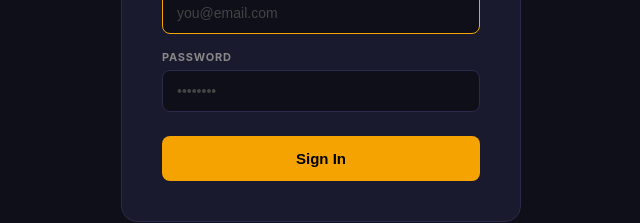
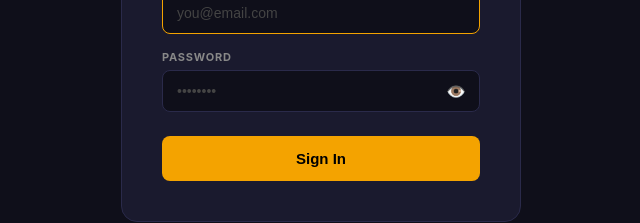
Before and after one commit to thefastwayai-boop/jt-solar-dashboard, a Next.js app: page /login in a window 1280 px wide. Shown: the part 400-623 px from the top of the page, without its empty margins (319-959 px from the left). Built offline with nearby package versions, Linux system fonts and the light colour scheme.

Commit message:
Update login.js

```diff
--- a/pages/login.js
+++ b/pages/login.js
@@ -4,10 +4,11 @@ import Head from 'next/head'
 
 export default function Login() {
   const router = useRouter()
-  const [email, setEmail]       = useState('')
-  const [password, setPassword] = useState('')
-  const [error, setError]       = useState('')
-  const [loading, setLoading]   = useState(false)
+  const [email, setEmail]         = useState('')
+  const [password, setPassword]   = useState('')
+  const [showPass, setShowPass]   = useState(false)
+  const [error, setError]         = useState('')
+  const [loading, setLoading]     = useState(false)
 
   async function handleSubmit(e) {
     e.preventDefault()
@@ -54,13 +55,18 @@ export default function Login() {
             </div>
             <div className="field">
               <label>Password</label>
+              <div className="pass-wrap">
                 <input
-                type="password"
+                  type={showPass ? 'text' : 'password'}
                   value={password}
                   onChange={e => setPassword(e.target.value)}
                   placeholder="••••••••"
                   required
                 />
+                <button type="button" className="show-btn" onClick={() => setShowPass(!showPass)}>
+                  {showPass ? '🙈' : '👁️'}
+                </button>
+              </div>
             </div>
             {error && <div className="error">{error}</div>}
             <button type="submit" disabled={loading}>
@@ -86,6 +92,10 @@ export default function Login() {
         input { width:100%; background:#0f0f1a; border:1px solid #2a2a4a; border-radius:8px; color:#fff; font-size:14px; padding:12px 14px; outline:none; transition:border-color .2s; }
         input:focus { border-color:#f4a300; }
         input::placeholder { color:#444; }
+        .pass-wrap { position:relative; }
+        .pass-wrap input { padding-right:44px; }
+        .show-btn { position:absolute; right:10px; top:50%; transform:translateY(-50%); background:none; border:none; cursor:pointer; font-size:16px; padding:4px; width:auto; margin:0; color:#888; }
+        .show-btn:hover { background:none; color:#fff; }
         .error { background:#2a0d0d; border:1px solid #dc3545; color:#dc3545; font-size:13px; padding:10px 14px; border-radius:8px; margin-bottom:16px; }
         button { width:100%; background:#f4a300; border:none; border-radius:8px; color:#000; font-size:15px; font-weight:800; padding:14px; cursor:pointer; transition:background .2s; margin-top:8px; }
         button:hover { background:#e09500; }
```
Lines whose indentation alone changed are shown as unchanged.
